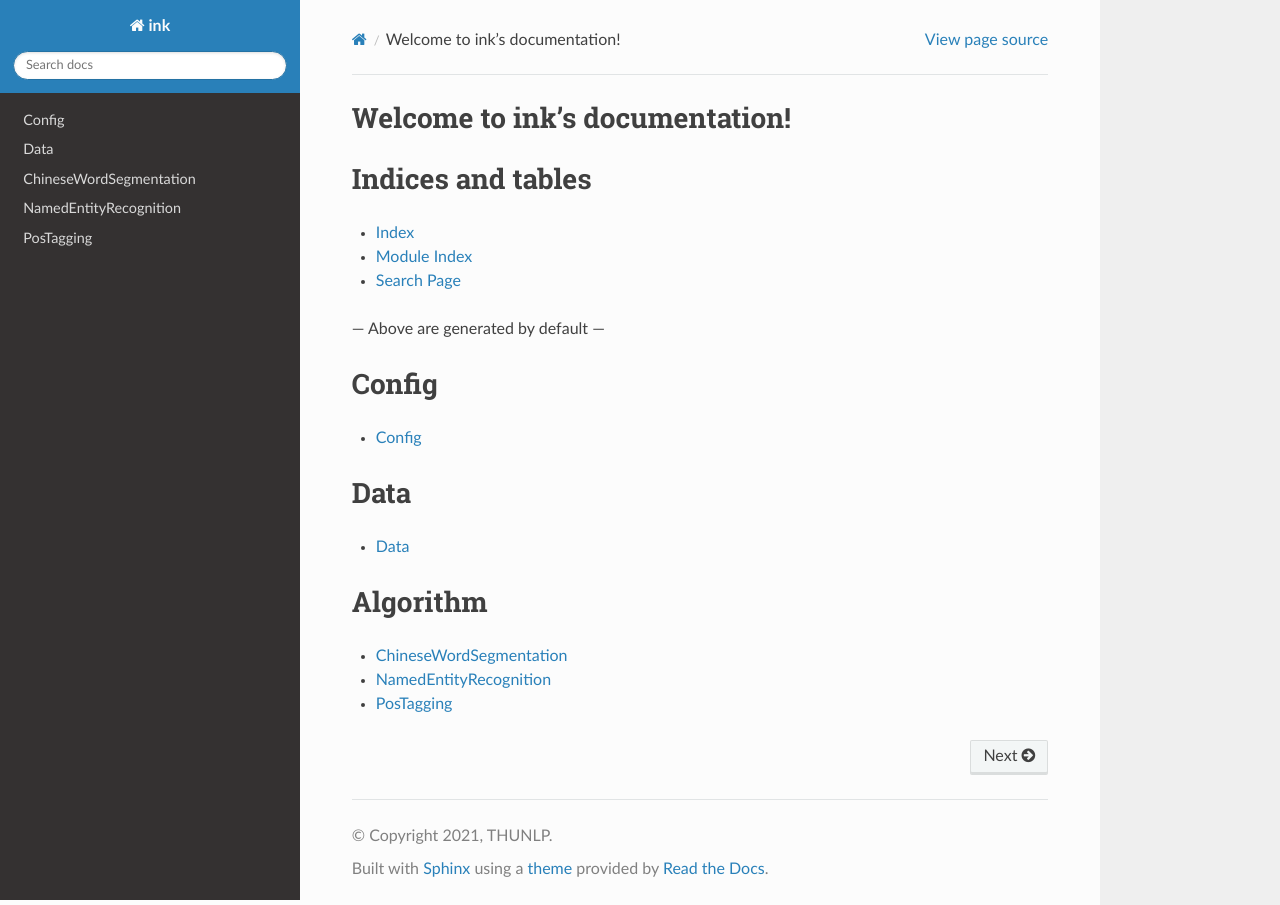
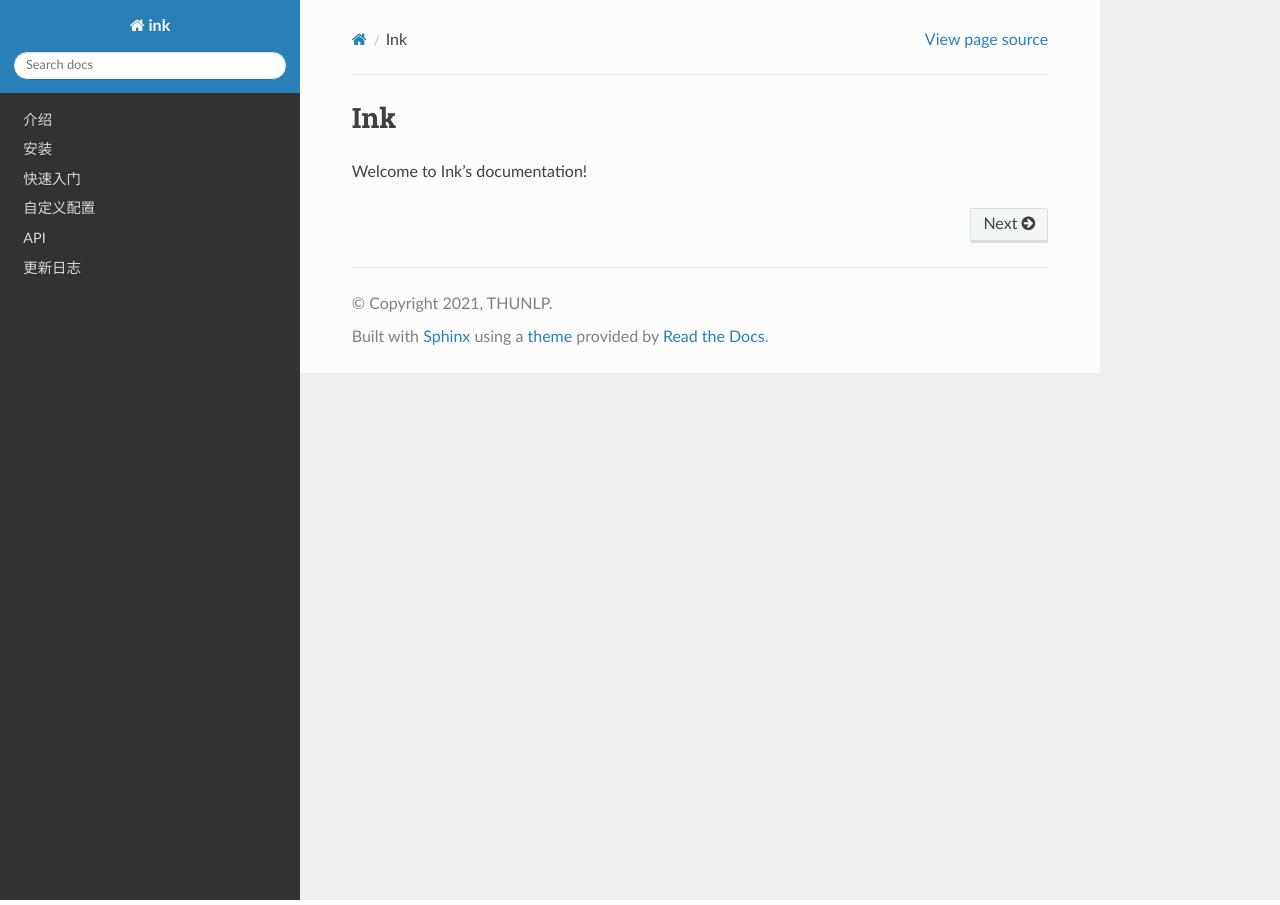
Before and after one commit to thunlp/oknlp, a Sphinx documentation site: the page built from docs/source/index.rst, in a window 1280 px wide. Built offline with Sphinx 7.4.7 and the Read the Docs theme 2.0.0, drawn with Linux system fonts in a browser that asks for light colours.

Commit message:
增加文档

```diff
--- a/docs/source/algorithm/chineseWordSegmentation.rst
+++ /dev/null
@@ -1,6 +0,0 @@
-ChineseWordSegmentation
-=======================
-
-.. automodule:: ink.algorithm.tasks.BertCWS
-   :members:
-   :undoc-members:
--- a/docs/source/algorithm/namedEntityRecognition.rst
+++ /dev/null
@@ -1,6 +0,0 @@
-NamedEntityRecognition
-======================
-
-.. automodule:: ink.algorithm.tasks.BertNER
-   :members:
-   :undoc-members:
--- a/docs/source/algorithm/posTagging.rst
+++ /dev/null
@@ -1,6 +0,0 @@
-PosTagging
-==========
-
-.. automodule:: ink.algorithm.tasks.BertPosTagging
-   :members:
-   :undoc-members:
--- /dev/null
+++ b/docs/source/changelog.rst
@@ -0,0 +1,2 @@
+更新日志
+===========
--- a/docs/source/data.rst
+++ /dev/null
@@ -1,5 +0,0 @@
-Data
-====
-
-.. automodule:: ink.data.data_loads
-   :members:
--- a/docs/source/index.rst
+++ b/docs/source/index.rst
@@ -1,43 +1,40 @@
-.. ink documentation master file, created by
-   sphinx-quickstart on Mon Mar  8 15:14:21 2021.
-   You can adapt this file completely to your liking, but it should at least
-   contain the root `toctree` directive.
+Ink
+==================
 
-Welcome to ink's documentation!
-===============================
+Welcome to Ink's documentation!
 
 .. toctree::
-   :maxdepth: 2
-   :caption: Contents:
+   :maxdepth: 1
+   :hidden:
 
-
-
-Indices and tables
-==================
-
-* :ref:`genindex`
-* :ref:`modindex`
-* :ref:`search`
-
---- Above are generated by default ---
-
-Config
-======
+   介绍 <introduction>
 
 .. toctree::
-   config
+   :maxdepth: 1
+   :hidden:
 
-Data
-====
+   安装 <installation>
 
 .. toctree::
-   data
+   :maxdepth: 1
+   :hidden:
 
-Algorithm
-=========
+   快速入门 <quickstart>
 
 .. toctree::
-    :maxdepth: 1
-    :glob:
+   :maxdepth: 1
+   :hidden:
 
-    algorithm/*
+   自定义配置 <config>
+
+.. toctree::
+   :maxdepth: 1
+   :hidden:
+
+   API <api>
+
+.. toctree::
+   :maxdepth: 1
+   :hidden:
+
+   更新日志 <changelog>
--- /dev/null
+++ b/docs/source/introduction.rst
@@ -0,0 +1,4 @@
+介绍
+=======
+
+ink的介绍
```
Also changed, not shown: docs/source/api.rst (added, +26 -0 lines), docs/source/config.rst (+36 -4 lines), docs/source/installation.rst (added, +31 -0 lines), docs/source/quickstart.rst (added, +28 -0 lines), 1 other file.
